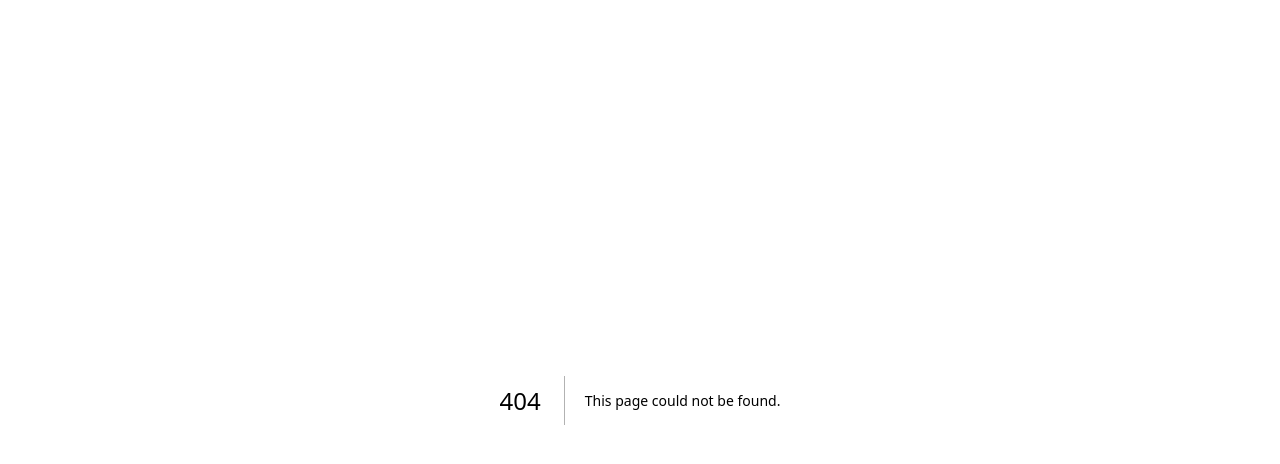
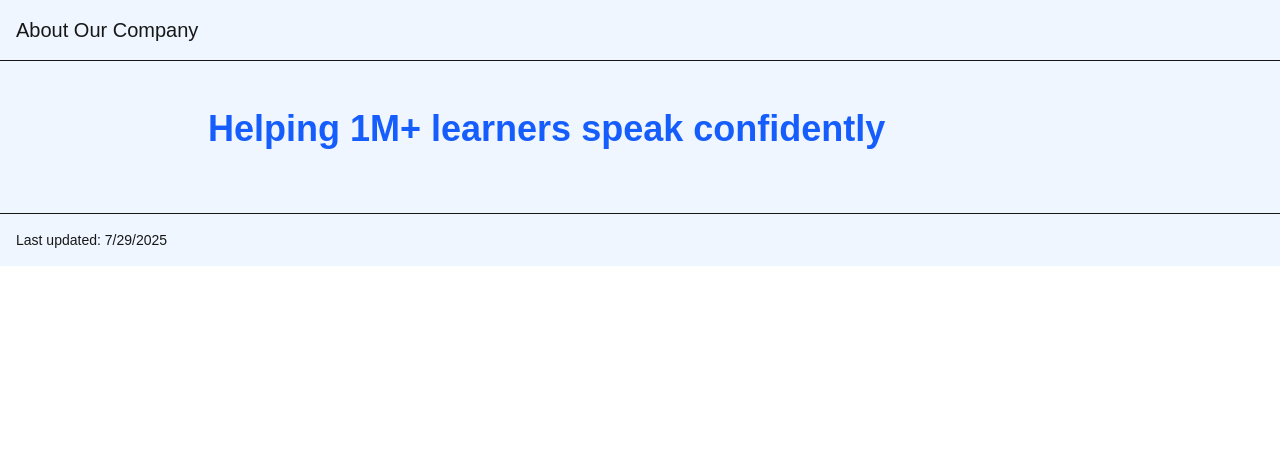
Before and after one commit to MohammedBoudchiche/TemseNinja-v.2, a Next.js app in the folder my-app/: page /about in a window 1280 px wide. Before the commit this address had no page. Shown: the top 464 px of the page. Built offline with nearby package versions, Linux system fonts and the light colour scheme.

Commit message:
feat: add About page

```diff
--- /dev/null
+++ b/my-app/src/app/about/layout.tsx
@@ -0,0 +1,20 @@
+import {ReactNode} from 'react'
+
+interface AboutLayoutProps {
+  children: ReactNode;
+}
+const AboutLayout = ({children}:AboutLayoutProps) => {
+  return (
+     <div className="bg-blue-50"> {/* Special background for /about only */}
+      <header className="p-4 border-b">
+        <h2 className="text-xl">About Our Company</h2>
+      </header>
+      <main>{children}</main> {/* Injects page.tsx here */}
+      <footer className="p-4 border-t text-sm">
+        Last updated: {new Date().toLocaleDateString()}
+      </footer>
+    </div>
+  )
+}
+
+export default AboutLayout
--- /dev/null
+++ b/my-app/src/app/about/page.tsx
@@ -0,0 +1,15 @@
+import React from 'react'
+
+const AboutPage = () => {
+  return (
+     <div className="max-w-4xl mx-auto px-4 py-12">
+      {/* Reuse the same content from the pages/ example */}
+      <h1 className="text-4xl font-bold text-blue-600 mb-4">
+        Helping 1M+ learners speak confidently
+      </h1>
+      {/* ... */}
+    </div>
+)
+}
+
+export default AboutPage
```
